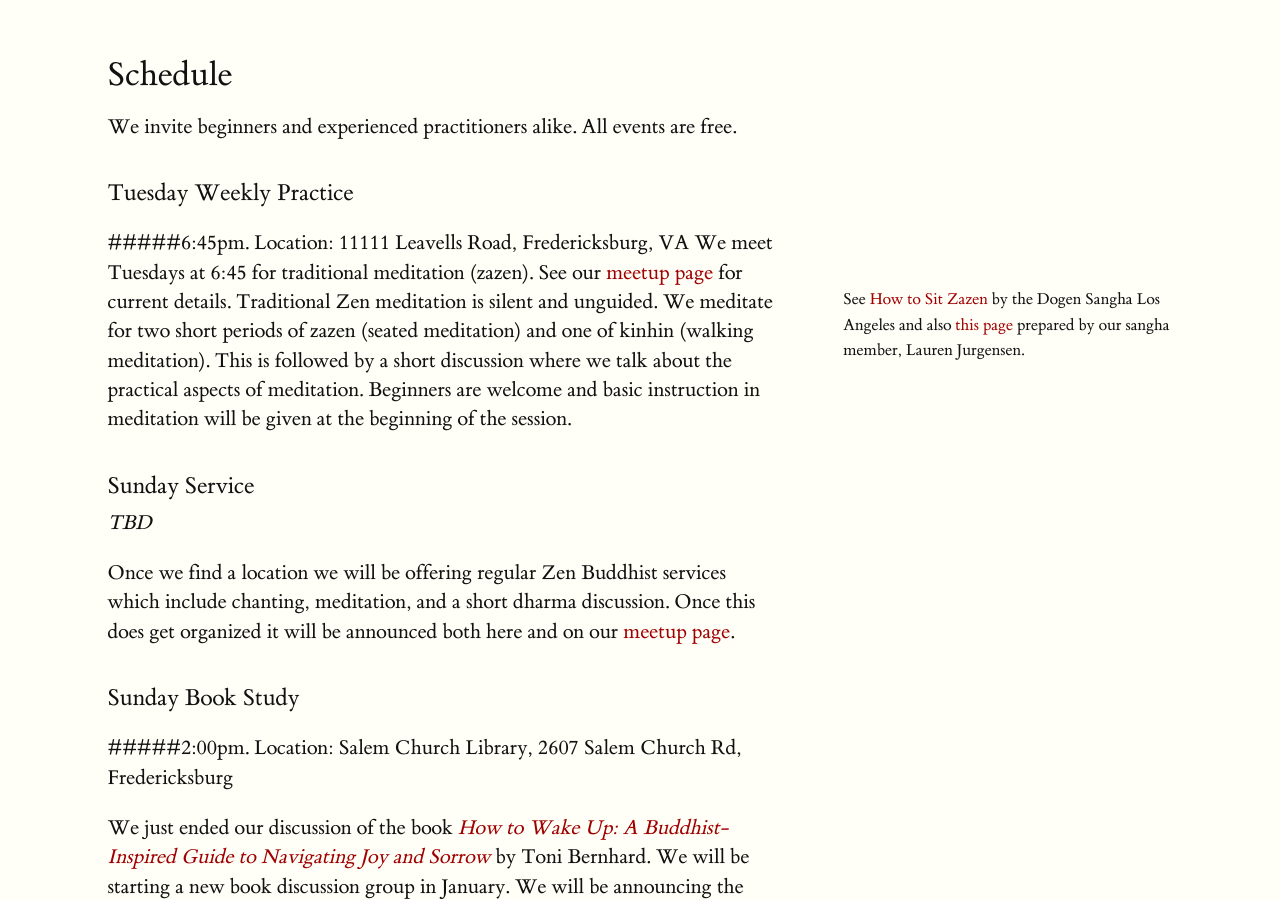
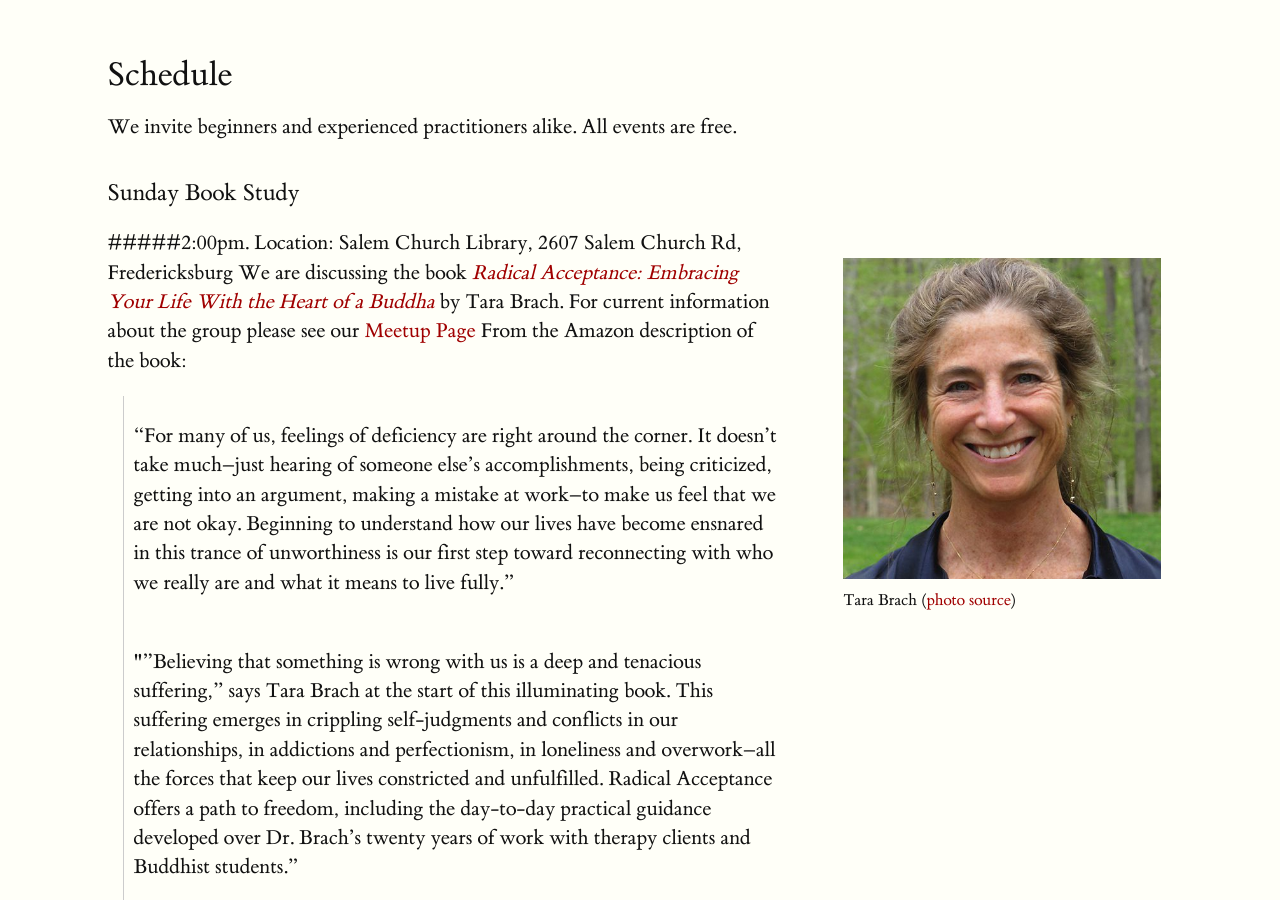
Before and after one commit to zacharski/compassionatepath.org, a Jekyll site: the page built from schedule/index.md, in a window 1280 px wide and 900 px high, scrolled down 254 px. Built offline with Jekyll 4.4.1, drawn with Linux system fonts in a browser that asks for light colours; some of the changed text lies outside the part shown.

Commit message:
new book study

```diff
--- a/_config.yml
+++ b/_config.yml
@@ -5,6 +5,7 @@ email: ron.zacharski@gmail.com
 
 baseurl: "" # the subpath of your site, e.g. /blog/
 permalink: /posts/:year/:month/:title.html
+gems: [jekyll-paginate]
 
 # Build settings
 markdown: kramdown
--- a/schedule/index.md
+++ b/schedule/index.md
@@ -5,28 +5,37 @@ title: Schedule
 
 We invite beginners and experienced practitioners alike. All events are free.
 
+#### Sunday Book Study
+
+#####2:00pm. Location: Salem Church Library, 2607 Salem Church Rd, Fredericksburg
+We <span class='marginnote'><img class="fullwidth" src="/img/tara-brach.jpg"> Tara Brach ([photo source](http://fourhourworkweek.com/2015/07/31/tara-brach/))</span> are discussing the book [*Radical Acceptance: Embracing Your Life With the Heart of a Buddha*](http://www.amazon.com/Radical-Acceptance-Embracing-Heart-Buddha/dp/0553380990/ref=sr_1_1?s=books&ie=UTF8&qid=1455190721&sr=1-1&keywords=radical+acceptance) by Tara Brach. For current information about the group please see our [Meetup Page](http://www.meetup.com/Beginners-Mind-Zen/)
+From the Amazon description of the book:
+
+> "For many of us, feelings of deficiency are right around the corner. It doesn’t take much--just hearing of someone else’s accomplishments, being criticized, getting into an argument, making a mistake at work--to make us feel that we are not okay. Beginning to understand how our lives have become ensnared in this trance of unworthiness is our first step toward reconnecting with who we really are and what it means to live fully."
+
+> ""Believing that something is wrong with us is a deep and tenacious suffering," says Tara Brach at the start of this illuminating book. This suffering emerges in crippling self-judgments and conflicts in our relationships, in addictions and perfectionism, in loneliness and overwork--all the forces that keep our lives constricted and unfulfilled. Radical Acceptance offers a path to freedom, including the day-to-day practical guidance developed over Dr. Brach's twenty years of work with therapy clients and Buddhist students."
+
+Previously we discussed the book [*How to Wake Up: A Buddhist-Inspired Guide to Navigating Joy and Sorrow*](http://www.amazon.com/How-Wake-Up-Buddhist-Inspired-Navigating/dp/1614290563/ref=sr_1_1?ie=UTF8&qid=1441458774&sr=8-1&keywords=how+to+wake+up) by Toni Bernhard.
+
+Please consider joining us!
+
+
 #### Tuesday Weekly Practice
 
-#####6:45pm. Location: 11111 Leavells Road, Fredericksburg, VA
-We meet Tuesdays at 6:45 for traditional meditation (zazen). See our [meetup page](http://www.meetup.com/Beginners-Mind-Zen/) for current details. Traditional Zen meditation is silent and unguided. <span class='marginnote'>See [How to Sit Zazen](http://www.dogensanghalosangeles.org/about-zen/how-to-sit-zazen/) by the Dogen Sangha Los Angeles and also [this page]({{site.baseurl}}/howtosit/)  prepared by our sangha member, Lauren Jurgensen.</span> We meditate for two short periods of zazen (seated meditation) and one of kinhin (walking meditation). This is followed by a short discussion where we  talk about the practical aspects of meditation.  Beginners are welcome and basic instruction in meditation will be given at the beginning of the session.
+#####TBD
+The core of our practice is traditional Zen meditation, which is silent and unguided. <span class='marginnote'>See [How to Sit Zazen](http://www.dogensanghalosangeles.org/about-zen/how-to-sit-zazen/) by the Dogen Sangha Los Angeles and also [this page]({{site.baseurl}}/howtosit/)  prepared by our sangha member, Lauren Jurgensen.</span> We meditate for two short periods of zazen (seated meditation) and one of kinhin (walking meditation). This is followed by a short discussion where we  talk about the practical aspects of meditation.  Beginners are welcome and basic instruction in meditation will be given at the beginning of the session.
+
+Unfortunately, we lost our practice space and are in the process of finding a new one.
 
 #### Sunday Service
 
 ##### TBD
 Once we find a location we will be offering regular Zen Buddhist services which include chanting, meditation, and a short dharma discussion. Once this does get organized it will be announced both here and on our [meetup page](http://www.meetup.com/Beginners-Mind-Zen/).
 
-#### Sunday Book Study
 
-#####2:00pm. Location: Salem Church Library, 2607 Salem Church Rd, Fredericksburg
-
-We just ended our discussion of the book [*How to Wake Up: A Buddhist-Inspired Guide to Navigating Joy and Sorrow*](http://www.amazon.com/How-Wake-Up-Buddhist-Inspired-Navigating/dp/1614290563/ref=sr_1_1?ie=UTF8&qid=1441458774&sr=8-1&keywords=how+to+wake+up) by Toni Bernhard. We will be starting a new book discussion group in January. We will be announcing the Meetup shortly.
 
 #### Informal meetings
 
 ##### by appointment
 
 If you would like to meet with me to discuss your practice or chat about Zen I would be happy to do so. Please contact me at ron.zacharski@gmail.com or 575.680.4041.
-
-
-#### Our Leavells Road location
-Our location is the next parking lot over from Vinny's Grill. Look for signs for an orthodontist as well as Dr. Arvan's dental practice. Once you turn into the parking lot, we are the brick building at the end of the lot. Just knock on the door! We are in a loft above a dentist's office. We are grateful to our sangha member, Eve Arvan for providing this space.
```
Also changed, not shown: img/tara-brach.jpg (added).
